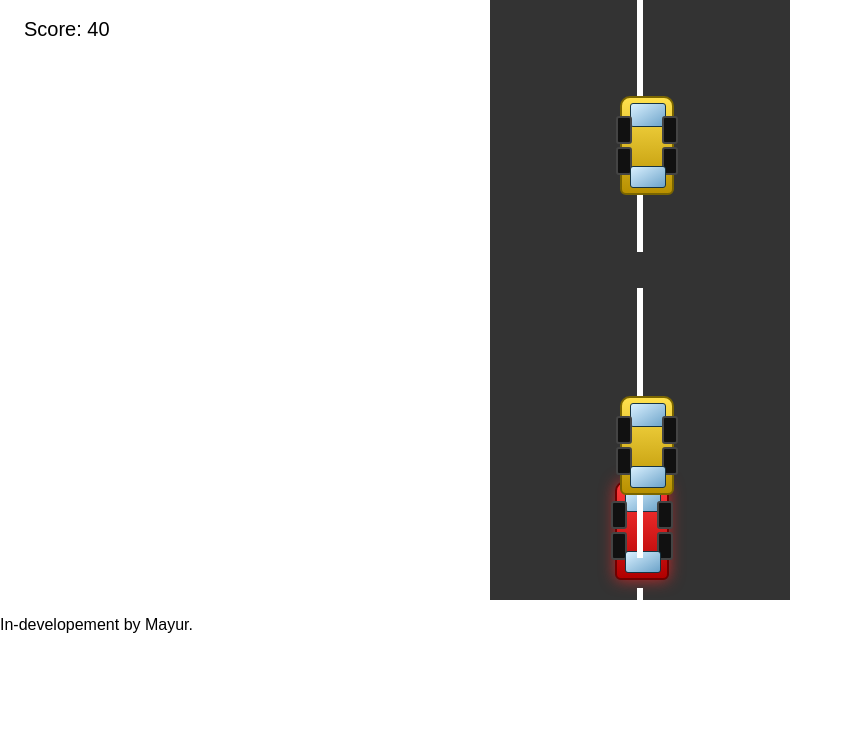
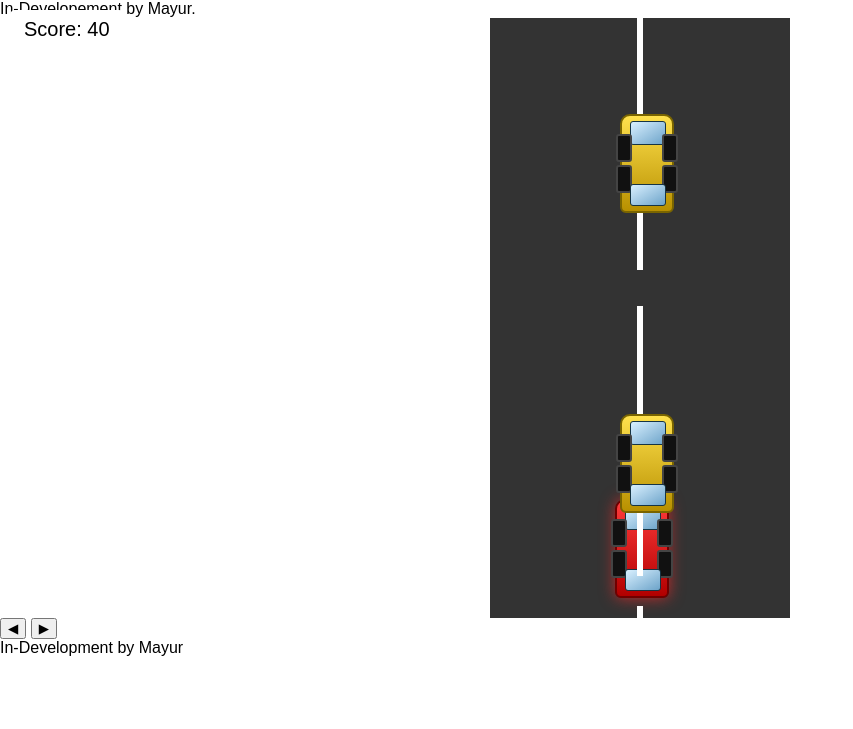
Before and after one commit to mayurcodes01/MRacing_Game, a plain HTML site: page index.html in a window 1280 px wide. Shown: the whole page, without its empty margins (0-853 px from the left). Drawn offline with Linux system fonts and the light colour scheme.

Commit message:
Update index.html

```diff
--- a/index.html
+++ b/index.html
@@ -3,15 +3,22 @@
 <head>
     <meta charset="UTF-8" />
     <meta name="viewport" content="width=device-width, initial-scale=1.0" />
-    <title>Racing Unleashed</title>
+    <title>MRacing Game</title>
     <link rel="stylesheet" href="style.css" />
 </head>
-<body><div class="score">Score: 0
+<body>
+In-Developement by Mayur.
+    <div class="gameArea"></div>
+    <div class="score">Score: 0</div>
+
+    <div class="controls">
+        <button id="leftBtn">◀</button>
+        <button id="rightBtn">▶</button>
     </div>
-    <div class="gameArea"></div>
+    <div class="footer">In-Development by Mayur</div>
+
 
     <script src="script.js"></script>
-    <p>In-developement by Mayur.</p>
 
 </body>
 </html>
```
